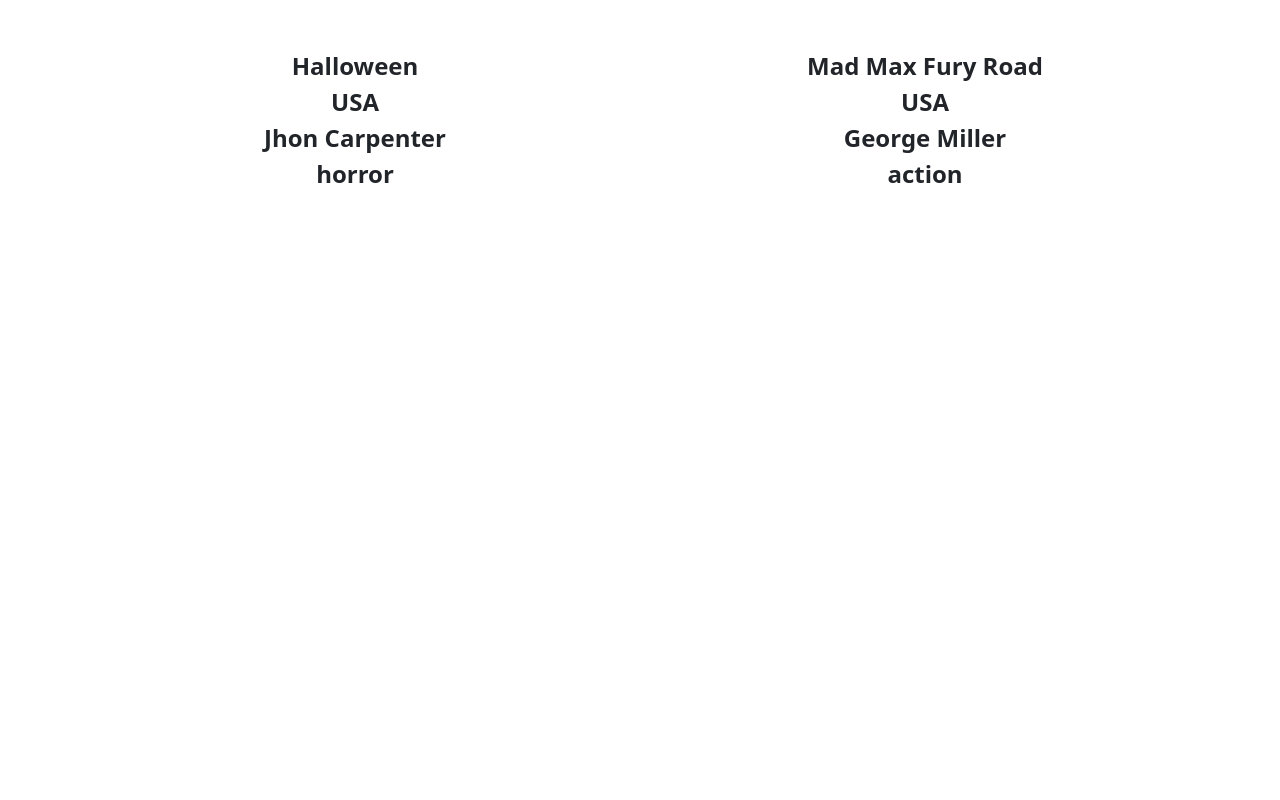
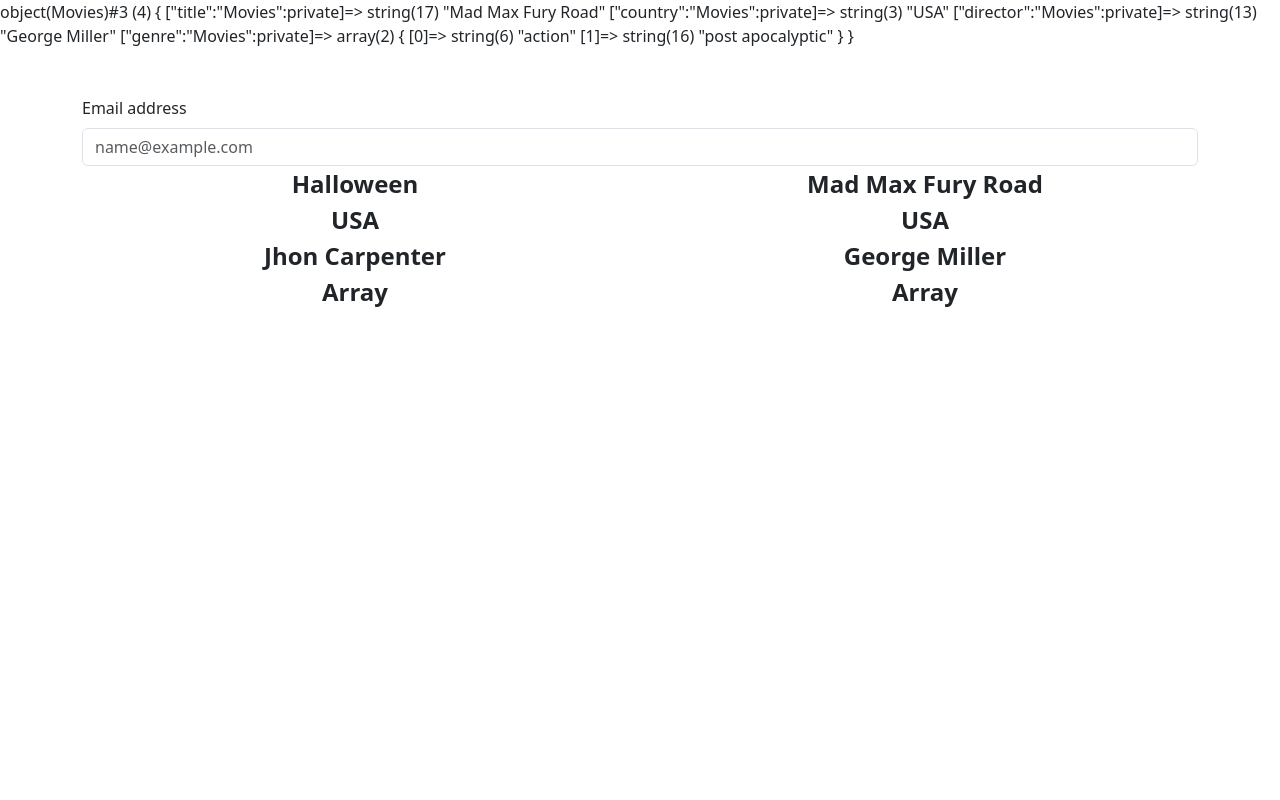
Before and after one commit to FrancescoRispoli17/php-oop-1, a PHP site: page / in a window 1280 px wide. Run offline with PHP 8.4, Linux system fonts and the light colour scheme.

Commit message:
[UPD] Bonus 1 array genre

```diff
--- a/index.php
+++ b/index.php
@@ -2,7 +2,7 @@
 
 class Movies{
 
-    public function __construct(private string $title, private string $country, private string $director, private string $genre)
+    public function __construct(private string $title, private string $country, private string $director, private array $genre)
     {
         $this->title=$title;
         $this->country=$country;
@@ -51,15 +51,15 @@ class Movies{
     }
 }
 
-$halloween= new Movies('Halloween','USA','Jhon Carpenter','horror',true);
-$mad_max= new Movies('Mad Max Fury Road', 'USA','George Miller', 'action',true);
+$halloween= new Movies('Halloween','USA','Jhon Carpenter',['horror']);
+$mad_max= new Movies('Mad Max Fury Road', 'USA','George Miller', ['action','post apocalyptic']);
 
 // try{
 //     echo $halloween->setTitle(5);
 // }catch(Exception $error){
 //     echo $error->getMessage();
 // }
-// var_dump($halloween);
+ var_dump($mad_max);
 // echo '<hr>'.$halloween->getTitle();
 
 ?>
@@ -76,6 +76,10 @@ $mad_max= new Movies('Mad Max Fury Road', 'USA','George Miller', 'action',true);
 <body>
     <div class="container py-5">
         <div class="row">
+            <div class="col-12">
+            <label for="exampleFormControlInput1" class="form-label">Email address</label>
+            <input type="email" class="form-control" id="exampleFormControlInput1" placeholder="name@example.com">
+            </div>
             <div class="col-6 text-center fs-4 fw-semibold">
                 <div><?php echo $halloween->getTitle(); ?> </div>
                 <div><?php echo $halloween->getCountry(); ?> </div>
```
